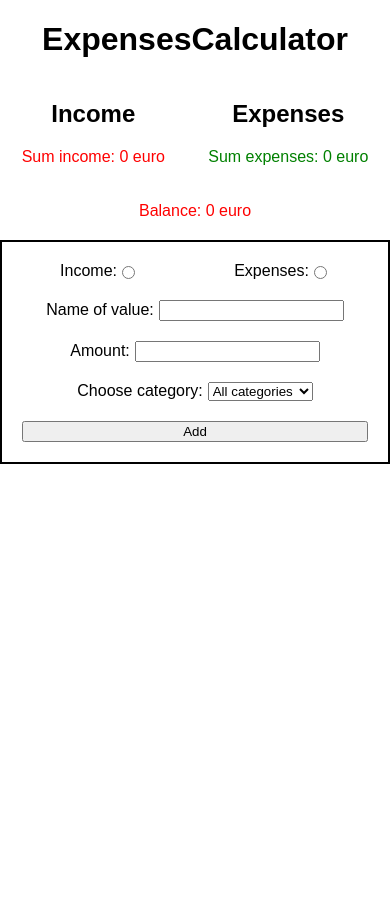
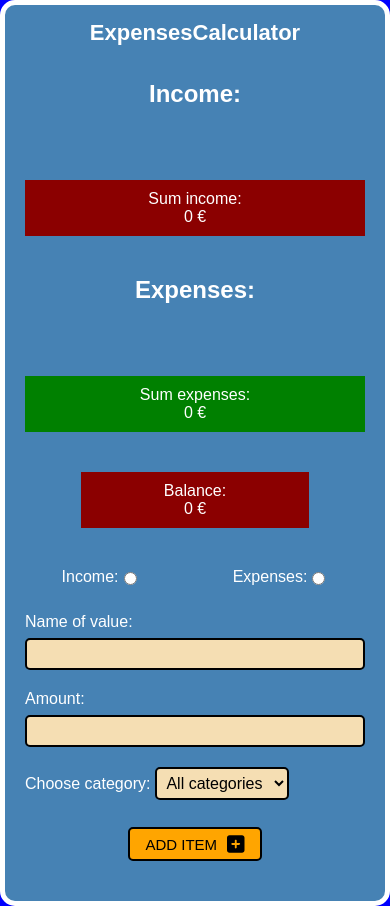
Before and after one commit to MariuszRozycki/R-S_module-4-assignments, a React (Create React App) app: page / in a window 390 px wide. Before the commit the page ends 844 px from the top, so only its background shows below. Built offline with nearby package versions, Linux system fonts and the light colour scheme.

Commit message:
feat: add errors handling & styling

```diff
--- a/package.json
+++ b/package.json
@@ -3,9 +3,13 @@
   "version": "0.1.0",
   "private": true,
   "dependencies": {
+    "@fortawesome/fontawesome-svg-core": "^6.1.2",
+    "@fortawesome/free-solid-svg-icons": "^6.1.2",
+    "@fortawesome/react-fontawesome": "^0.2.0",
     "@testing-library/jest-dom": "^5.16.4",
     "@testing-library/react": "^13.3.0",
     "@testing-library/user-event": "^13.5.0",
+    "babel-plugin-macros": "^3.1.0",
     "react": "^18.2.0",
     "react-dom": "^18.2.0",
     "react-hook-form": "^7.33.0",
--- a/src/ExpensesCalculator/ExpensesCalculator.css
+++ b/src/ExpensesCalculator/ExpensesCalculator.css
@@ -1,52 +1,212 @@
+* {
+  box-sizing: border-box;
+}
+
+body {
+  background-color: blue;
+}
+
+.expenses-calculator {
+  max-width: 800px;
+  margin: 100px auto;
+  border: 5px solid;
+  border-radius: 15px;
+  background-color: steelblue;
+  color: white;
+}
+
 .wrapper--all-lists {
   display: flex;
   justify-content: space-around;
   margin-bottom: 20px;
+  width: 100%;
+}
+
+.wrapper-list {
+  display: flex;
+  flex-direction: column;
+  justify-content: space-between;
+  width: 50%;
+  border: 3px solid;
+  border-radius: 5px;
+  margin: 10px;
 }
 
 .form-wrapper {
-  width: 100%;
-  margin: 20px auto;
   padding: 20px;
-  max-width: 400px;
   display: flex;
   flex-direction: column;
-  border: 2px solid;
-  gap: 20px;
+  border: 4px solid;
+  border-radius: 4px;
+}
+
+.form-wrapper input,
+.form-wrapper select,
+.form-wrapper input[type="radio"] {
+  background-color: wheat;
+  font-size: 18px;
+}
+
+label {
+  font-size: 18px;
+  font-weight: bold;
+  text-align: left;
+  width: 100%;
+  margin-bottom: 7px;
+}
+
+.input-name-value,
+.input-amount-value {
+  margin-bottom: 20px;
+}
+
+.form-wrapper input[type="radio"] {
+  color: darkred;
 }
 
 .radio-wrapper {
   display: flex;
   justify-content: space-around;
   gap: 20px;
+  margin-bottom: 20px;
+}
+
+input,
+select {
+  padding: 5px;
+  border: 2px solid;
+  border-radius: 5px;
+}
+
+.list-item {
+  text-align: left;
+  border-bottom: 2px solid;
+  margin: 10px 10px 30px 0;
+  padding-bottom: 10px;
+  font-size: 18px;
+  font-weight: bold;
+}
+
+.list-item div,
+.list-item button {
+  margin: 9px 0;
+}
+
+.balance-plus {
+  background-color: green;
+  padding: 10px;
+  margin: 20px;
+}
+
+.balance-minus {
+  background-color: darkred;
+  padding: 10px;
+  margin: 20px;
+}
+
+.remove-button,
+.btn {
+  background-color: orange;
+  color: black;
+  border: 2px solid;
+  font-size: 18px;
+  padding: 5px 15px;
+  border-radius: 5px;
+  font-weight: bold;
+  max-width: 200px;
+  text-transform: uppercase;
+}
+
+.btn {
+  margin: 20px auto;
+  display: flex;
+  align-items: center;
+}
+
+.font-awesome {
+  margin-left: 10px;
+  font-size: 25px;
+}
+
+span {
+  display: block;
 }
 
 .radio-label {
   display: flex;
   align-items: center;
+  text-align: center;
+  width: auto;
 }
 
+.select-label {
+  justify-content: center;
+}
 
-input,
-select {
+.select-label select {
   margin-left: 5px;
 }
 
-
-.list-item {
-  text-align: left;
-  margin-bottom: 20px;
+.error {
+  display: none;
+  background-color: beige;
+  width: 200px;
+  border: 2px solid red;
+  border-radius: 5px;
+  padding: 5px;
+  margin: -10px 0 25px 0;
 }
 
-.list-item div,
-.list-item button {
-  margin: 3px 0;
+.font-awesome-error {
+  margin-left: 10px;
 }
 
-.balance-plus {
-  color: green
+@media (max-width: 400px) {
+  h1 {
+    font-size: 22px;
+  }
+
+  .expenses-calculator {
+    margin: 0 auto;
+  }
+
+  .wrapper--all-lists {
+    flex-direction: column;
+  }
+
+  .wrapper-list {
+    width: 100%;
+    margin: 0;
+    border: none;
+  }
+
+  .form-wrapper {
+    border: none;
+  }
+
+  .form-wrapper input,
+  .form-wrapper select,
+  .form-wrapper input[type="radio"] {
+    font-size: 16px;
+  }
+
+  label {
+    font-size: 16px;
+    font-weight: normal;
+  }
+
+  .list-item {
+    font-size: 15px;
+    font-weight: normal;
+  }
+
+  .remove-button,
+  .btn {
+    font-size: 15px;
+    font-weight: normal;
+  }
+
+  .font-awesome {
+    font-size: 20px;
+  }
 }
-
-.balance-minus {
-  color: red;
-}
--- a/src/ExpensesCalculator/ExpensesCalculator.js
+++ b/src/ExpensesCalculator/ExpensesCalculator.js
@@ -7,23 +7,28 @@ import SumExpenses from "./components/SumExpenses";
 import Balance from "./components/Balance";
 import option from "./Utils/options";
 import "./ExpensesCalculator.css";
-import Category from "./components/Category";
-// import removeDuplicates from "./Utils/removeDuplicates";
+import { FontAwesomeIcon } from "@fortawesome/react-fontawesome";
+import { faSquarePlus, faArrowUp } from "@fortawesome/free-solid-svg-icons";
 
 function ExpensesCalculator() {
   const [nameOfValue, setNameOfValue] = useState("");
+  console.log("nameOfValue", nameOfValue, nameOfValue.length);
   const [incomeList, setIncomeList] = useState([]);
   const [expensesList, setExpensesList] = useState([]);
   const [radioIncome, setRadioIncome] = useState(false);
   const [radioExpenses, setRadioExpenses] = useState(false);
   const [amountValue, setAmountValue] = useState("");
-  const [categoryValue, setCategoryValue] = useState();
-  console.log(categoryValue);
+  const [categoryValue, setCategoryValue] = useState("all category");
   const date = new Date().toLocaleDateString();
 
   const listIncomeRef = useRef();
   const listExpensesRef = useRef();
   const listHandlerButton = useRef();
+  const nameOfValueRef = useRef();
+  const errorNameRef = useRef();
+  const amountValueRef = useRef();
+  const errorAmountValueRef = useRef();
+  const errorRadioRef = useRef();
 
   const nameOfValueHandler = (event) => {
     setNameOfValue(event.target.value);
@@ -44,12 +49,36 @@ function ExpensesCalculator() {
   }
 
   const categoryValueHandler = (e) => {
-    console.log("Category is choose!", e.target.value);
     setCategoryValue(e.target.value);
   }
 
   const listHandler = (event) => {
     event.preventDefault();
+
+    if (nameOfValue.length < 1) {
+      nameOfValueRef.current.style = "border: 2px solid red";
+      errorNameRef.current.style = "display: block";
+    }
+    else {
+      nameOfValueRef.current.style = "border: 2px solid black";
+      errorNameRef.current.style = "display: none";
+    }
+
+    if (amountValue.length < 1) {
+      amountValueRef.current.style = "border: 2px solid red";
+      errorAmountValueRef.current.style = "display: block";
+    }
+    else {
+      amountValueRef.current.style = "border: 2px solid black";
+      errorAmountValueRef.current.style = "display: none";
+    }
+
+    if (!radioIncome && !radioExpenses) {
+      errorRadioRef.current.style = "display: block";
+    } else {
+      errorRadioRef.current.style = "display: none";
+    }
+
 
     if (!nameOfValue || !amountValue) {
       return null;
@@ -80,15 +109,14 @@ function ExpensesCalculator() {
     }
     setNameOfValue("");
     setAmountValue("");
-    // setCategoryValue("");
   }
 
   return (
-    <div>
+    <div className="expenses-calculator">
       <h1>ExpensesCalculator</h1>
       <div className="wrapper--all-lists">
         <div className="wrapper-list">
-          <h2>Income</h2>
+          <h2>Income:</h2>
           <ol ref={listIncomeRef} className="list-income">
             {incomeList.map((el, index) => <ListItem
               key={index}
@@ -107,7 +135,7 @@ function ExpensesCalculator() {
           />
         </div>
         <div className="wrapper-list">
-          <h2>Expenses</h2>
+          <h2>Expenses:</h2>
           <ol ref={listExpensesRef} className="list-expenses">
             {expensesList.map((el, index) => <ListItem
               key={index}
@@ -148,29 +176,68 @@ function ExpensesCalculator() {
               onClick={radioExpensesHandler} />
           </label>
         </div>
-        <label htmlFor="name-of-value">Name of value:
+        <p
+          className="error"
+          ref={errorRadioRef}
+        >
+          Choose option
+          <FontAwesomeIcon
+            className="font-awesome-error"
+            icon={faArrowUp}
+          /></p>
+        <label htmlFor="name-of-value">Name of value:</label>
         <input
+          className="input-name-value"
           name="name-of-value"
           type="text"
+          autoComplete="off"
           value={nameOfValue}
           onChange={nameOfValueHandler}
+          maxLength="25"
+          ref={nameOfValueRef}
         />
-        </label>
-        <label htmlFor="amount">Amount:
+        <p
+          className="error"
+          ref={errorNameRef}
+        >
+          Fill up field
+          <FontAwesomeIcon
+            className="font-awesome-error"
+            icon={faArrowUp}
+          /></p>
+        <label htmlFor="amount">Amount: </label>
         <input
+          className="input-amount-value"
           name="amount"
           id="amount"
           type="number"
           autoComplete="off"
           onChange={amountValueHandler}
           value={amountValue}
+          maxLength="25"
+          ref={amountValueRef}
         />
-        </label>
+        <p
+          className="error"
+          ref={errorAmountValueRef}
+        >
+          Fill up field
+          <FontAwesomeIcon
+            className="font-awesome-error"
+            icon={faArrowUp} /></p>
         <Select
           category={option}
           categoryValueHandler={categoryValueHandler}
         />
-        <button ref={listHandlerButton} onClick={listHandler}>Add</button>
+        <button
+          className="btn"
+          ref={listHandlerButton}
+          onClick={listHandler}>
+          Add item
+          <FontAwesomeIcon
+            className="font-awesome"
+            icon={faSquarePlus} />
+        </button>
       </form>
     </div>
   )
--- a/src/ExpensesCalculator/components/Balance.js
+++ b/src/ExpensesCalculator/components/Balance.js
@@ -21,7 +21,7 @@ function Balance({ incomeList, expensesList }) {
 
   return (
     <>
-      <div className={balance() > 0 ? "balance-plus" : "balance-minus"}>Balance: {balance()} euro</div>
+      <div style={{ width: "60%", margin: "20px auto" }} className={balance() > 0 ? "balance-plus" : "balance-minus"}>Balance: <span>{balance()} &euro;</span></div>
     </>
   )
 }
--- a/src/ExpensesCalculator/components/ListItem.js
+++ b/src/ExpensesCalculator/components/ListItem.js
@@ -1,4 +1,7 @@
 import React from "react";
+
+import { FontAwesomeIcon } from "@fortawesome/react-fontawesome";
+import { faTrashCan } from "@fortawesome/free-solid-svg-icons";
 
 function ListItem({ textItem,
   idItem,
@@ -28,11 +31,14 @@ function ListItem({ textItem,
   return (
     <>
       <li className="list-item">
-        <div>Date: {date}</div>
-        <div>Text value: {textItem}</div>
-        <div>Value: {value} euro</div>
-        <div>Category: {categoryToUpperFirstCase}</div>
-        <button className="remove-button" onClick={removeHandler}>Delete X</button>
+        <div>Date: <span>{date}</span></div>
+        <div>Text value: <span>{textItem}</span></div>
+        <div>Value: <span>{value} &euro;</span></div>
+        <div>Category: <span>{categoryToUpperFirstCase}</span></div>
+        <button className="remove-button" onClick={removeHandler}>
+          Delete
+          <FontAwesomeIcon className="font-awesome" icon={faTrashCan} />
+        </button>
       </li>
     </>
   )
--- a/src/ExpensesCalculator/components/Select.js
+++ b/src/ExpensesCalculator/components/Select.js
@@ -3,7 +3,7 @@ import React from "react";
 function Select({ category, categoryValueHandler }) {
 
   return (
-    <label htmlFor="">Choose category:
+    <label className="select-label" htmlFor="">Choose category:
       <select
         name="category"
         id="category"
--- a/src/ExpensesCalculator/components/SumExpenses.js
+++ b/src/ExpensesCalculator/components/SumExpenses.js
@@ -12,14 +12,14 @@ function SumExpenses({ expensesList }) {
   if (addSumEl() > 0) {
     return (
       <>
-        <p className="sum-expenses balance-minus">Sum expenses: {addSumEl()} euro</p>
+        <p className="sum-expenses balance-minus">Sum expenses: <span>{addSumEl()} &euro;</span></p>
       </>
     )
   }
   else {
     return (
       <>
-        <p className="sum-expenses balance-plus">Sum expenses: {addSumEl()} euro</p>
+        <p className="sum-expenses balance-plus">Sum expenses: <span>{addSumEl()} &euro;</span></p>
       </>
     )
   }
--- a/src/ExpensesCalculator/components/SumIncome.js
+++ b/src/ExpensesCalculator/components/SumIncome.js
@@ -13,7 +13,7 @@ function SumIncome({ incomeList }) {
   if (addSumEl() > 0) {
     return (
       <>
-        <p className="sum-income balance-plus" >Sum income: {addSumEl()} euro</p>
+        <p className="sum-income balance-plus" >Sum income: <span>{addSumEl()} &euro;</span></p>
       </>
     )
   }
@@ -21,7 +21,7 @@ function SumIncome({ incomeList }) {
   else {
     return (
       <>
-        <p className="sum-income balance-minus" >Sum income: {addSumEl()} euro</p>
+        <p className="sum-income balance-minus" >Sum income: <span>{addSumEl()} &euro;</span></p>
       </>
     )
   }
```
Also changed, not shown: 1 other file (tests, documents, lock files or other folders). Lines whose indentation alone changed are shown as unchanged.
